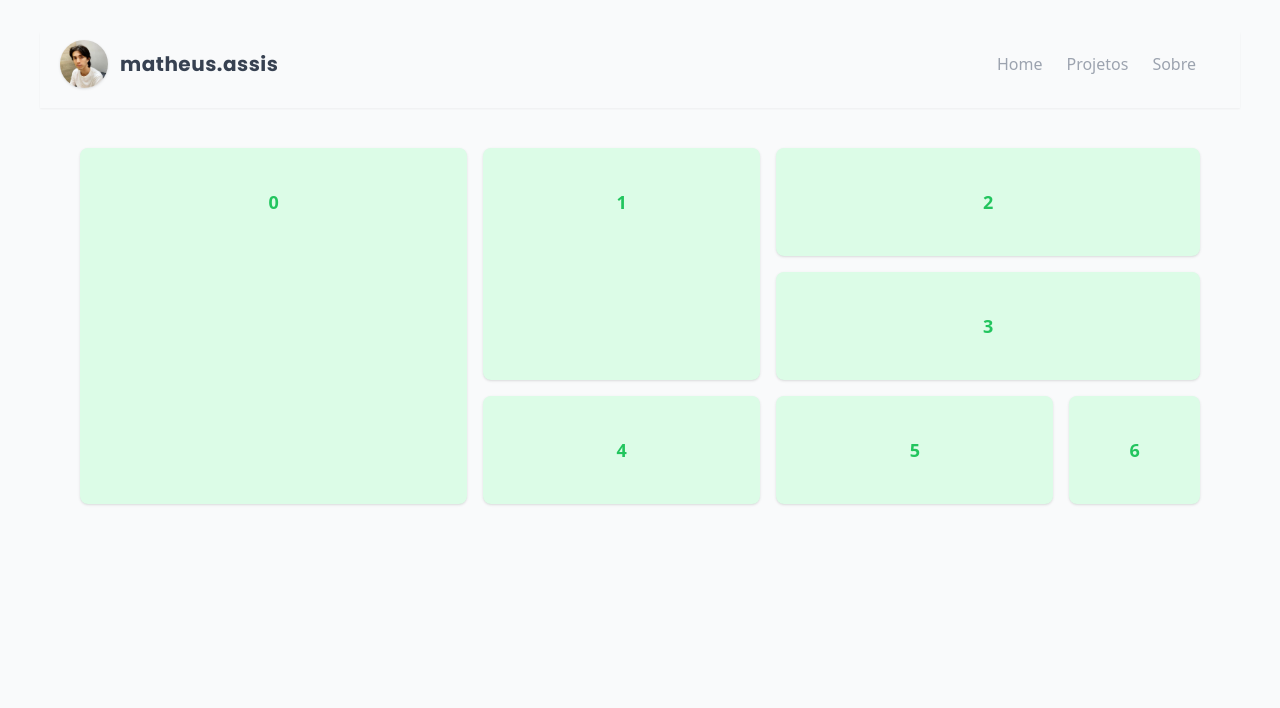
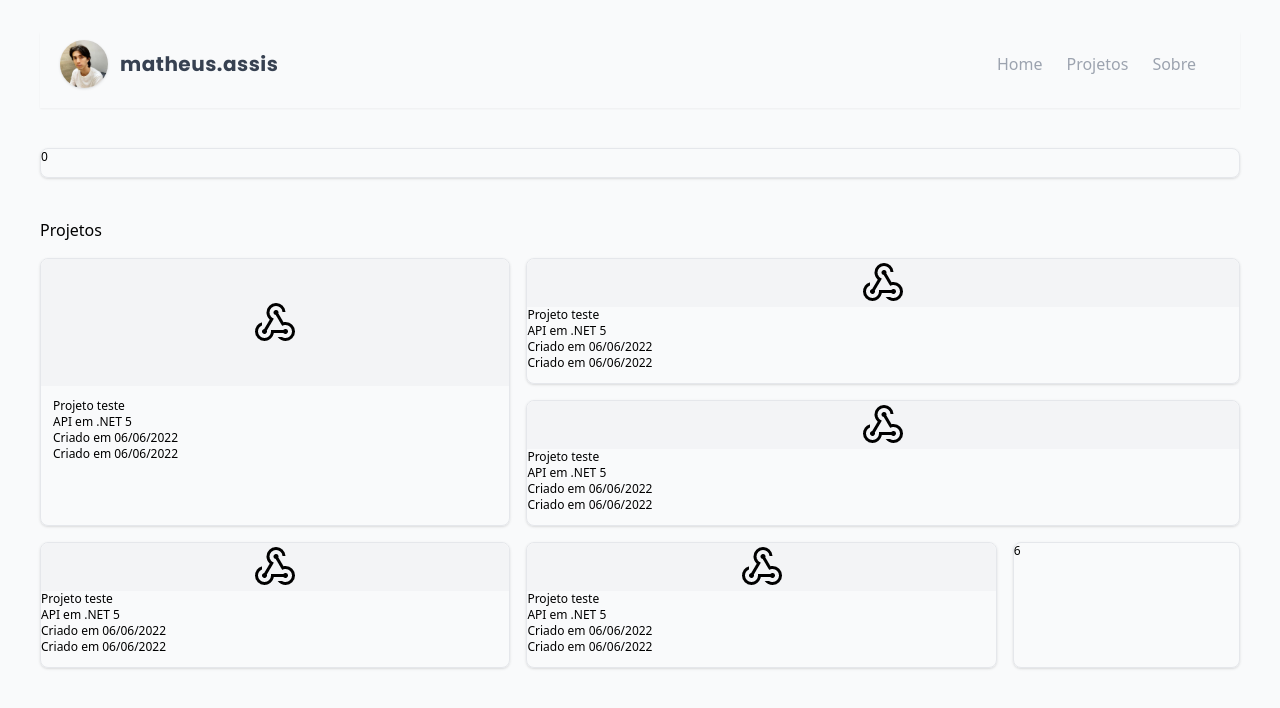
Before and after one commit to assis402/portfolio, an Angular app: page /home in a window 1280 px wide. Shown: the top 708 px of the page. Built offline with nearby package versions, Linux system fonts and the light colour scheme.

Commit message:
ajustando cards

```diff
--- a/src/app/home/home.component.html
+++ b/src/app/home/home.component.html
@@ -10,14 +10,57 @@
   </div>
 </div> -->
 
-<div class="p-10 pt-0 md:py-10 gap-4 flex flex-col md:flex-row">
-  <div class="project-card w-1/2">0</div>
-  <div class="grid grid-cols-1 md:grid-cols-5 gap-4 grid-rows-3 w-full">
-    <div class="project-card md:row-span-2 md:col-span-2">1</div>
-    <div class="project-card md:col-span-3">2</div>
-    <div class="project-card md:col-span-3">3</div>
-    <div class="project-card md:col-span-2">4</div>
-    <div class="project-card md:col-span-2">5</div>
+<div class="p-5 md:pt-10 md:p-0 gap-10 flex flex-col md:flex-col">
+  <div class="project-card">0</div>
+  <div class="grid grid-cols-1 md:grid-cols-5 gap-4 w-full">
+    <span class="md:col-span-5">Projetos</span>
+    <div class="project-card md:row-span-2 md:col-span-2">
+      <div class="project-img">
+        <img src="../../assets/webhook.png" alt="">
+      </div>
+      <div class="project-body">
+        <p>Projeto teste</p>
+        <p>API em .NET 5</p>
+        <p>Criado em 06/06/2022</p>
+        <p>Criado em 06/06/2022</p>
+      </div>
+    </div>
+    <div class="project-card md:col-span-3">
+      <div class="project-img">
+        <img src="../../assets/webhook.png" alt="">
+      </div>
+      <p>Projeto teste</p>
+      <p>API em .NET 5</p>
+      <p>Criado em 06/06/2022</p>
+      <p>Criado em 06/06/2022</p>
+    </div>
+    <div class="project-card md:col-span-3">
+      <div class="project-img">
+        <img src="../../assets/webhook.png" alt="">
+      </div>
+      <p>Projeto teste</p>
+      <p>API em .NET 5</p>
+      <p>Criado em 06/06/2022</p>
+      <p>Criado em 06/06/2022</p>
+    </div>
+    <div class="project-card md:col-span-2">
+      <div class="project-img">
+        <img src="../../assets/webhook.png" alt="">
+      </div>
+      <p>Projeto teste</p>
+      <p>API em .NET 5</p>
+      <p>Criado em 06/06/2022</p>
+      <p>Criado em 06/06/2022</p>
+    </div>
+    <div class="project-card md:col-span-2">
+      <div class="project-img">
+        <img src="../../assets/webhook.png" alt="">
+      </div>
+      <p>Projeto teste</p>
+      <p>API em .NET 5</p>
+      <p>Criado em 06/06/2022</p>
+      <p>Criado em 06/06/2022</p>
+    </div>
     <div class="project-card ">6</div>
   </div>
 </div>
--- a/src/app/home/home.component.scss
+++ b/src/app/home/home.component.scss
@@ -3,13 +3,21 @@
 @import "tailwindcss/utilities";
 
 .project-card {
-  @apply transition-100 shadow bg-green-100 text-green-500 text-lg font-bold text-center p-10 rounded-lg ;
+  @apply flex flex-col border border-gray-200 pb-3 transition-100 shadow rounded-lg text-xs;
 }
 
 .project-card:hover {
   @apply shadow-md cursor-pointer ;
 }
 
+.project-body {
+  @apply p-3 ;
+}
+
+.project-img {
+  @apply h-1/2 bg-gray-100 rounded-t-lg flex justify-center items-center ;
+}
+
 .transition-100 {
   @apply transition ease-in-out delay-100 duration-200 ;
 }
```
Also changed, not shown: src/assets/perfil.jpg (deleted), src/assets/webhook.png (added).
